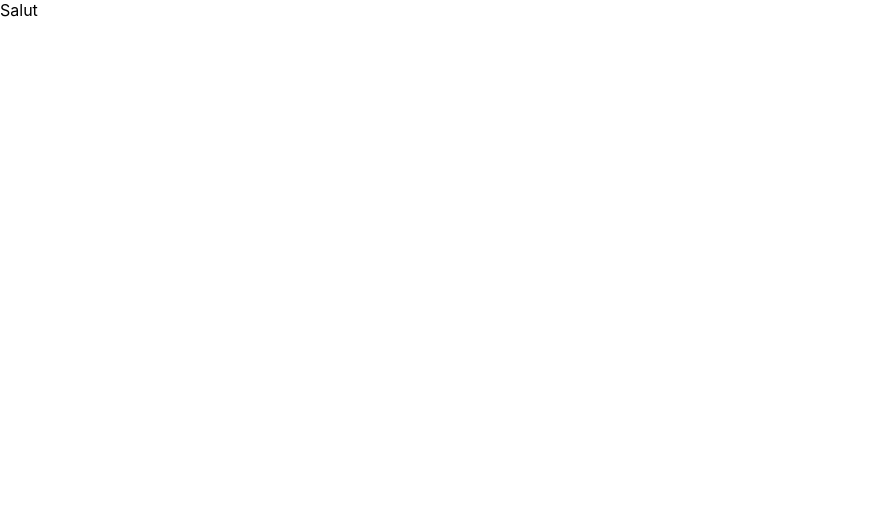
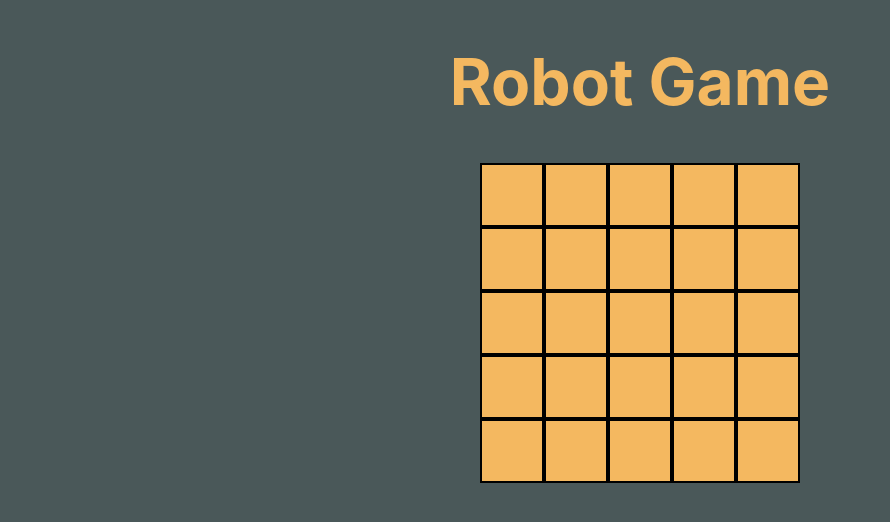
Before and after one commit to frankperler/robot-game, a React (Create React App) app in the folder client/: page / in a window 1280 px wide. Shown: the top 522 px of the page, without its empty margins (0-890 px from the left). Built offline with nearby package versions, Linux system fonts and the light colour scheme.

Commit message:
feat: grid layout displayed

```diff
--- a/client/package.json
+++ b/client/package.json
@@ -13,6 +13,7 @@
     "react": "^17.0.2",
     "react-dom": "^17.0.2",
     "react-scripts": "4.0.3",
+    "styled-components": "^5.3.1",
     "typescript": "^4.4.4",
     "web-vitals": "^1.1.2"
   },
@@ -39,5 +40,8 @@
       "last 1 firefox version",
       "last 1 safari version"
     ]
+  },
+  "devDependencies": {
+    "@types/styled-components": "^5.1.15"
   }
 }
--- a/client/src/App.tsx
+++ b/client/src/App.tsx
@@ -1,11 +1,15 @@
 import React from 'react';
-import logo from './logo.svg';
 import './App.css';
+import { BaseGrid } from './Components/Grid/Grid'
+import { Title, FlexContainer } from './Components/StyledComponents/HelperComponents'
 
 function App() {
   return (
     <div className="App">
-      Salut
+      <FlexContainer>
+        <Title>Robot Game</Title>
+        <BaseGrid />
+      </FlexContainer>
     </div>
   );
 }
--- /dev/null
+++ b/client/src/Components/Grid/Grid.tsx
@@ -0,0 +1,13 @@
+import React from "react";
+import { Box, GameBoard } from "../StyledComponents/HelperComponents";
+
+export const BaseGrid = () => {
+
+  const n = 25;
+
+  return (
+    <GameBoard>
+      {[...Array(n)].map((e, i) => <Box />)}
+    </GameBoard>
+  );
+}
--- /dev/null
+++ b/client/src/Components/StyledComponents/HelperComponents.tsx
@@ -0,0 +1,29 @@
+import styled from 'styled-components'
+
+export const FlexContainer = styled.div`
+  display: flex;
+  flex-direction: column;
+  align-items: center;
+  justify-content: center;
+  color: #F4B860;
+  width: auto;
+  height: auto;
+`;
+
+export const Title = styled.h1`
+  font-size: 4rem;
+  text-shadow: 1rem;
+  color: #F4B860;
+`;
+
+export const GameBoard = styled.div`
+  display: grid;
+  grid-template-columns: 4rem 4rem 4rem 4rem 4rem;
+  grid-template-rows: 4rem 4rem 4rem 4rem 4rem;
+  justify-content: center;
+`;
+
+export const Box = styled.div`
+  background-color: #F4B860;
+  border: 2px solid black;
+`;
--- a/client/src/index.css
+++ b/client/src/index.css
@@ -5,6 +5,7 @@ body {
     sans-serif;
   -webkit-font-smoothing: antialiased;
   -moz-osx-font-smoothing: grayscale;
+  background-color: #4A5859;
 }
 
 code {
--- a/client/tsconfig.json
+++ b/client/tsconfig.json
@@ -1,6 +1,6 @@
 {
   "compilerOptions": {
-    "target": "es5",
+    "target": "es2015",
     "lib": [
       "dom",
       "dom.iterable",
```
Also changed, not shown: 1 other file (tests, documents, lock files or other folders).
